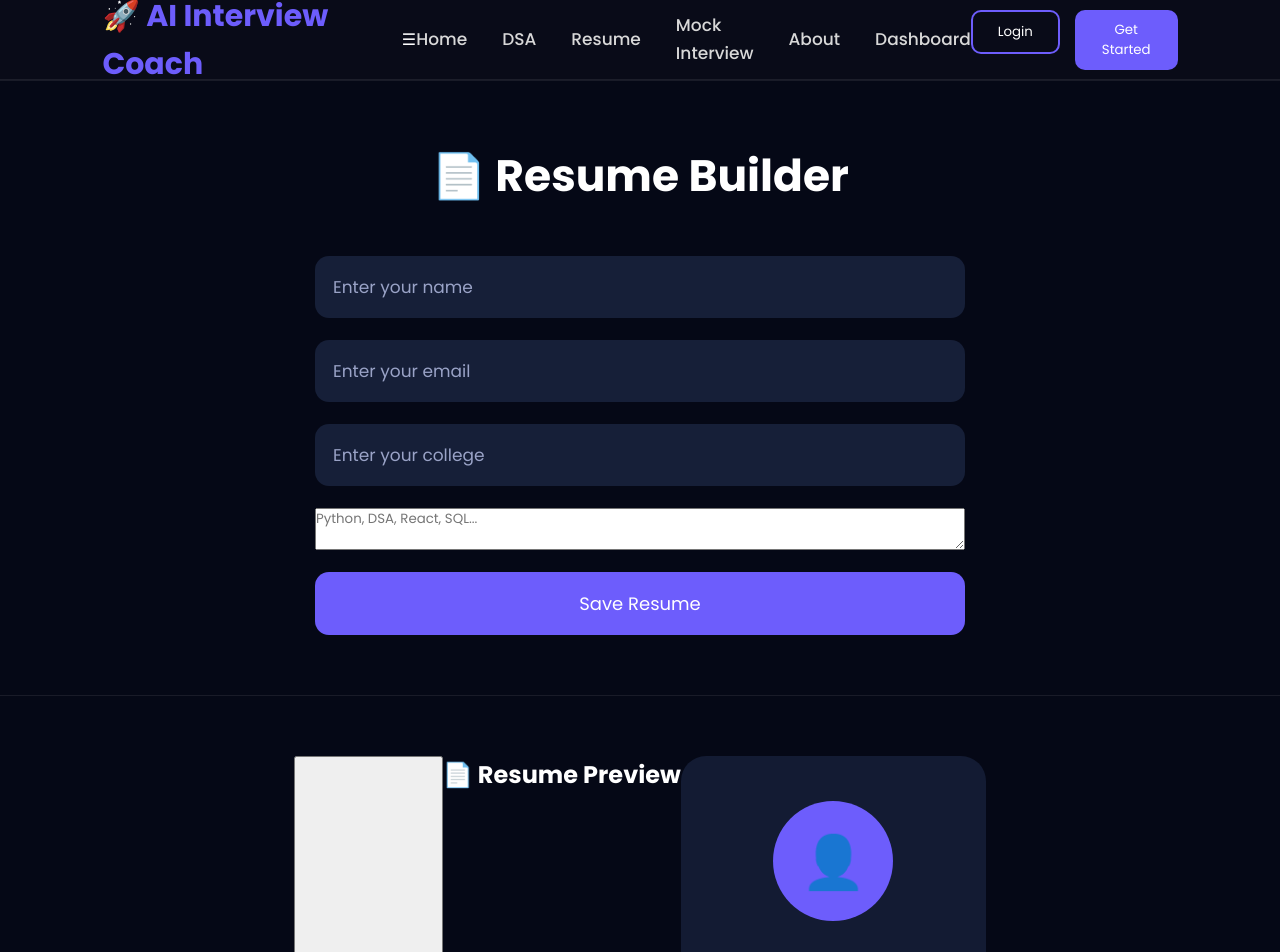
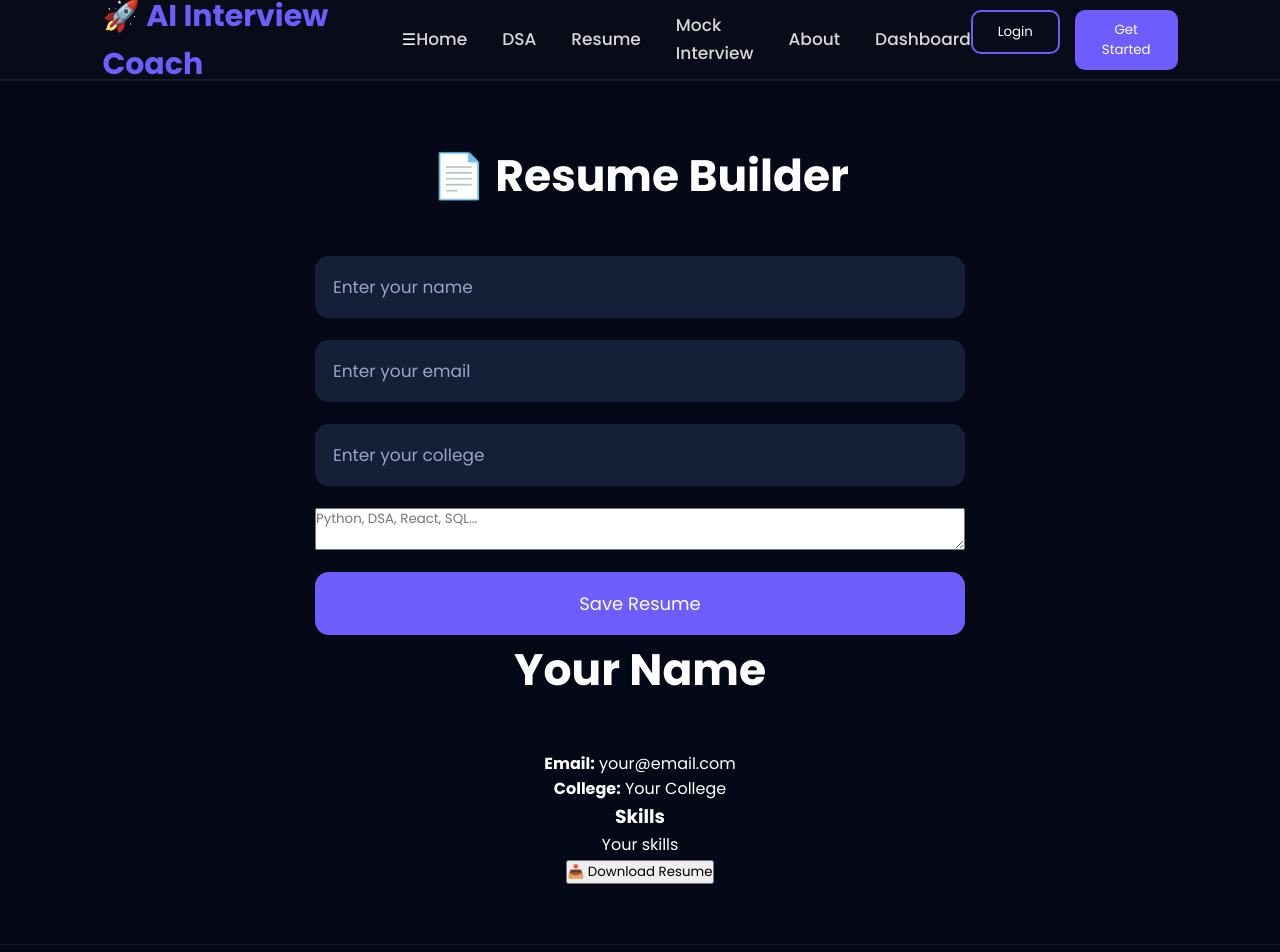
Before and after one commit to harshitha-coder18/AI-Interview-Placement-Coach, a React app in the folder frontend/: page / in a window 1280 px wide. Shown: the top 952 px of the page. Built offline with nearby package versions, Linux system fonts and the light colour scheme; the HTML template or start-up script is replaced by a standard one.

Commit message:
Day 26: Added resume PDF download

```diff
--- a/frontend/package.json
+++ b/frontend/package.json
@@ -10,6 +10,7 @@
     "preview": "vite preview"
   },
   "dependencies": {
+    "jspdf": "^4.2.1",
     "react": "^19.2.7",
     "react-dom": "^19.2.7",
     "react-icons": "^5.7.0",
--- a/frontend/src/components/Resume.jsx
+++ b/frontend/src/components/Resume.jsx
@@ -1,7 +1,10 @@
-import { useState, useEffect } from "react";
+import { useEffect, useState } from "react";
 import { saveResume, getResume } from "../api";
+import jsPDF from "jspdf";
 
 function Resume({ resumeData, setResumeData }) {
+
+  const [downloading, setDownloading] = useState(false);
 
   // ============================================
   // LOAD EXISTING RESUME
@@ -28,7 +31,6 @@ function Resume({ resumeData, setResumeData }) {
       })
       .catch((error) => {
 
-        // 404 means resume has not been created yet
         if (error.message !== "Resume not found") {
           console.error("Get resume error:", error);
         }
@@ -90,6 +92,225 @@ function Resume({ resumeData, setResumeData }) {
 
 
   // ============================================
+  // DOWNLOAD RESUME PDF
+  // ============================================
+
+  const downloadResume = () => {
+
+    try {
+
+      setDownloading(true);
+
+      const pdf = new jsPDF(
+        "p",
+        "mm",
+        "a4"
+      );
+
+      const pageWidth =
+        pdf.internal.pageSize.getWidth();
+
+      const pageHeight =
+        pdf.internal.pageSize.getHeight();
+
+
+      // ========================================
+      // RESUME DATA
+      // ========================================
+
+      const name =
+        resumeData.name || "Your Name";
+
+      const email =
+        resumeData.email || "your@email.com";
+
+      const college =
+        resumeData.college || "Your College";
+
+      const skills =
+        resumeData.skills || "Your skills";
+
+
+      // ========================================
+      // NAME
+      // ========================================
+
+      pdf.setFont(
+        "helvetica",
+        "bold"
+      );
+
+      pdf.setFontSize(24);
+
+      pdf.text(
+        name,
+        pageWidth / 2,
+        25,
+        {
+          align: "center",
+        }
+      );
+
+
+      // ========================================
+      // EMAIL
+      // ========================================
+
+      pdf.setFont(
+        "helvetica",
+        "normal"
+      );
+
+      pdf.setFontSize(11);
+
+      pdf.text(
+        email,
+        pageWidth / 2,
+        34,
+        {
+          align: "center",
+        }
+      );
+
+
+      // ========================================
+      // HORIZONTAL LINE
+      // ========================================
+
+      pdf.line(
+        20,
+        42,
+        190,
+        42
+      );
+
+
+      // ========================================
+      // EDUCATION
+      // ========================================
+
+      pdf.setFont(
+        "helvetica",
+        "bold"
+      );
+
+      pdf.setFontSize(15);
+
+      pdf.text(
+        "Education",
+        20,
+        58
+      );
+
+
+      pdf.setFont(
+        "helvetica",
+        "normal"
+      );
+
+      pdf.setFontSize(11);
+
+      pdf.text(
+        college,
+        20,
+        68
+      );
+
+
+      // ========================================
+      // SKILLS
+      // ========================================
+
+      pdf.setFont(
+        "helvetica",
+        "bold"
+      );
+
+      pdf.setFontSize(15);
+
+      pdf.text(
+        "Skills",
+        20,
+        88
+      );
+
+
+      pdf.setFont(
+        "helvetica",
+        "normal"
+      );
+
+      pdf.setFontSize(11);
+
+
+      // Split long skills text
+      const skillLines =
+        pdf.splitTextToSize(
+          skills,
+          170
+        );
+
+
+      pdf.text(
+        skillLines,
+        20,
+        98
+      );
+
+
+      // ========================================
+      // FOOTER
+      // ========================================
+
+      pdf.setFontSize(9);
+
+      pdf.setTextColor(
+        100,
+        100,
+        100
+      );
+
+      pdf.text(
+        "Generated by AI Interview Coach",
+        pageWidth / 2,
+        pageHeight - 15,
+        {
+          align: "center",
+        }
+      );
+
+
+      // ========================================
+      // SAVE PDF
+      // ========================================
+
+      const fileName =
+        `${name.replace(/\s+/g, "_")}_Resume.pdf`;
+
+      pdf.save(fileName);
+
+
+    } catch (error) {
+
+      console.error(
+        "PDF generation error:",
+        error
+      );
+
+      alert(
+        "Failed to download resume."
+      );
+
+    } finally {
+
+      setDownloading(false);
+
+    }
+
+  };
+
+
+  // ============================================
   // UI
   // ============================================
 
@@ -97,7 +318,14 @@ function Resume({ resumeData, setResumeData }) {
 
     <section className="resume-section">
 
-      <h2>📄 Resume Builder</h2>
+      <h2>
+        📄 Resume Builder
+      </h2>
+
+
+      {/* ========================================
+          RESUME FORM
+      ======================================== */}
 
       <form
         onSubmit={handleSubmit}
@@ -151,13 +379,67 @@ function Resume({ resumeData, setResumeData }) {
         />
 
 
-        {/* BUTTON */}
+        {/* SAVE BUTTON */}
 
         <button type="submit">
           Save Resume
         </button>
 
       </form>
+
+
+      {/* ========================================
+          RESUME PREVIEW
+      ======================================== */}
+
+      <div
+        id="resume-preview"
+        className="resume-preview"
+      >
+
+        <h2>
+          {resumeData.name || "Your Name"}
+        </h2>
+
+        <p>
+          <strong>Email:</strong>{" "}
+          {resumeData.email ||
+            "your@email.com"}
+        </p>
+
+        <p>
+          <strong>College:</strong>{" "}
+          {resumeData.college ||
+            "Your College"}
+        </p>
+
+        <h3>
+          Skills
+        </h3>
+
+        <p>
+          {resumeData.skills ||
+            "Your skills"}
+        </p>
+
+      </div>
+
+
+      {/* ========================================
+          DOWNLOAD BUTTON
+      ======================================== */}
+
+      <button
+        type="button"
+        onClick={downloadResume}
+        disabled={downloading}
+      >
+
+        {downloading
+          ? "Generating PDF..."
+          : "📥 Download Resume"}
+
+      </button>
 
     </section>
 
```
Also changed, not shown: 1 other file (tests, documents, lock files or other folders).
